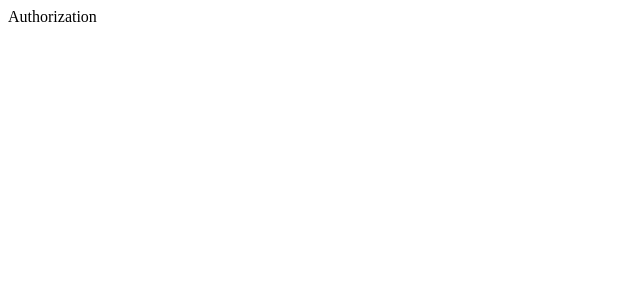
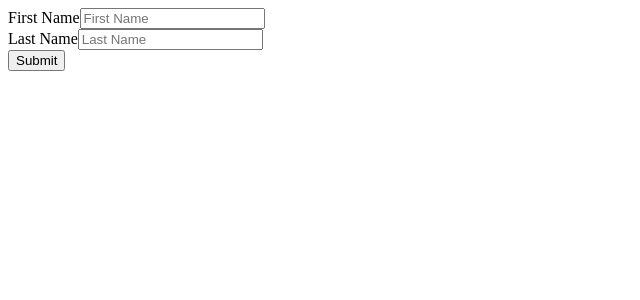
Before and after one commit to uncle-Yevheniii/FE.app-chat-application, a React (Vite) app: page /authorization in a window 1280 px wide. Shown: the top 300 px of the page, without its empty margins (0-640 px from the left). Built offline with nearby package versions, Linux system fonts and the light colour scheme.

Commit message:
create form

```diff
--- a/package.json
+++ b/package.json
@@ -14,6 +14,7 @@
         "formik": "^2.4.6",
         "react": "^18.3.1",
         "react-dom": "^18.3.1",
+        "react-helmet-async": "^2.0.5",
         "react-router-dom": "^6.26.1"
     },
     "devDependencies": {
--- a/src/App.tsx
+++ b/src/components/App.tsx
@@ -1,5 +1,5 @@
 import { Navigate, Route, Routes } from 'react-router-dom'
-import { Authorization, Chat } from './pages'
+import { Authorization, Chat } from '../pages'
 
 export default function App() {
     return (
--- /dev/null
+++ b/src/components/authorization-form/authorization-form.tsx
@@ -0,0 +1,25 @@
+import { Form, Formik, FormikHelpers } from 'formik'
+import { FormState } from './types'
+import { Input } from './input/input'
+
+export function AuthorizationForm() {
+    return (
+        <Formik
+            initialValues={{
+                firstName: '',
+                lastName: ''
+            }}
+            onSubmit={(value: FormState, { setSubmitting, resetForm }: FormikHelpers<FormState>) => {
+                console.log(value)
+                setSubmitting(false)
+                resetForm()
+            }}
+        >
+            <Form>
+                <Input label="First Name" id="firstName" name="firstName" placeholder="First Name" />
+                <Input label="Last Name" id="lastName" name="lastName" placeholder="Last Name" />
+                <button type="submit">Submit</button>
+            </Form>
+        </Formik>
+    )
+}
--- /dev/null
+++ b/src/components/authorization-form/input/input.tsx
@@ -0,0 +1,11 @@
+import { Field } from 'formik'
+import { InputProps } from './type'
+
+export function Input({ label, id, name, placeholder, type = 'text', value = '' }: InputProps) {
+    return (
+        <div>
+            <label htmlFor={id}>{label}</label>
+            <Field id={id} name={name} placeholder={placeholder} type={type} value={value} />
+        </div>
+    )
+}
--- /dev/null
+++ b/src/components/authorization-form/input/type.ts
@@ -0,0 +1,8 @@
+export interface InputProps {
+    label: string
+    id: string
+    name: string
+    placeholder: string
+    type?: string
+    value?: string
+}
--- /dev/null
+++ b/src/components/authorization-form/types.ts
@@ -0,0 +1,4 @@
+export interface FormState {
+    firstName: string
+    lastName: string
+}
--- a/src/main.tsx
+++ b/src/main.tsx
@@ -1,13 +1,16 @@
 import { StrictMode } from 'react'
 import { createRoot } from 'react-dom/client'
 import { BrowserRouter } from 'react-router-dom'
-import App from './App.tsx'
+import { HelmetProvider } from 'react-helmet-async'
+import App from './components/App.tsx'
 import './index.css'
 
 createRoot(document.getElementById('root')!).render(
     <StrictMode>
         <BrowserRouter>
-            <App />
+            <HelmetProvider>
+                <App />
+            </HelmetProvider>
         </BrowserRouter>
     </StrictMode>
 )
--- a/src/pages/authorization/authorization.tsx
+++ b/src/pages/authorization/authorization.tsx
@@ -1,3 +1,14 @@
+import { AuthorizationForm } from '@/components/authorization-form/authorization-form'
+import { Helmet } from 'react-helmet-async'
+
 export default function Authorization() {
-    return <div>Authorization</div>
+    return (
+        <div>
+            <Helmet>
+                <title>Authorization</title>
+            </Helmet>
+
+            <AuthorizationForm />
+        </div>
+    )
 }
--- a/src/pages/chat/chat.tsx
+++ b/src/pages/chat/chat.tsx
@@ -1,3 +1,12 @@
+import { Helmet } from 'react-helmet-async'
+
 export default function ChatPage() {
-    return <div>ChatPage</div>
+    return (
+        <div>
+            <Helmet>
+                <title>Authorization</title>
+            </Helmet>
+            ChatPage
+        </div>
+    )
 }
```
Also changed, not shown: src/components/App.css (added), 2 other files (tests, documents, lock files or other folders).
